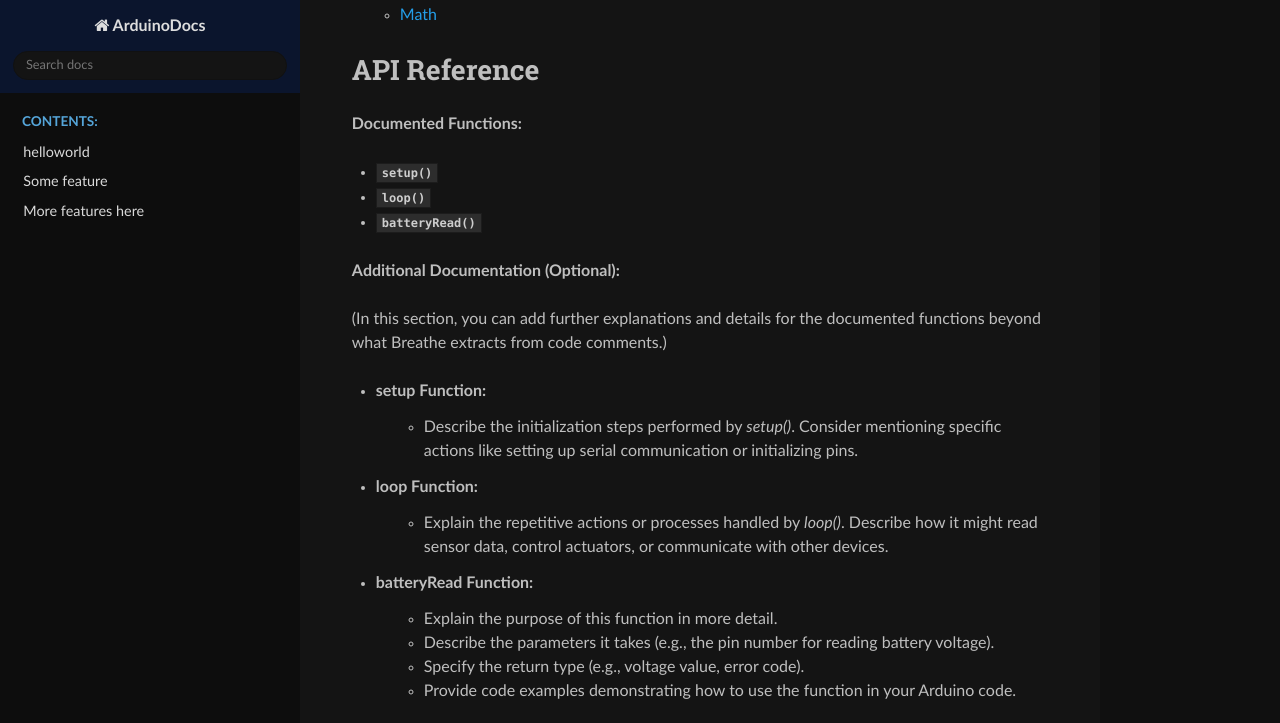
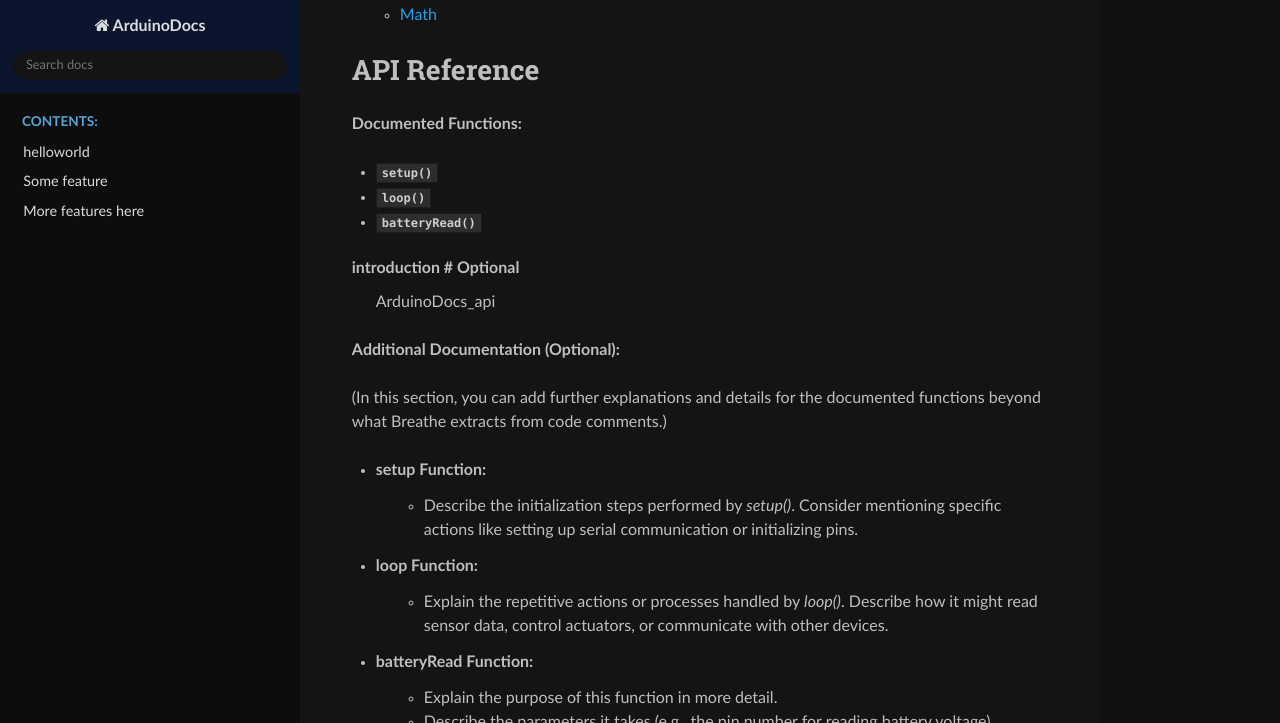
Before and after one commit to piklz/documentation-example, a Sphinx documentation site: the page built from doc/index.rst, in a window 1280 px wide and 900 px high, scrolled down 457 px, cut to the strip 0-723 px from the top of the window. Built offline with Sphinx 7.4.7 and the Read the Docs theme 2.0.0, drawn with Linux system fonts in a browser that asks for light colours.

Commit message:
Update index.rst

```diff
--- a/doc/index.rst
+++ b/doc/index.rst
@@ -26,6 +26,9 @@ API Reference
 * :cpp:func:`loop`
 * :cpp:func:`batteryRead`
 
+introduction  # Optional
+   ArduinoDocs_api
+
 **Additional Documentation (Optional):**
 
 (In this section, you can add further explanations and details for the documented functions beyond what Breathe extracts from code comments.)
```
